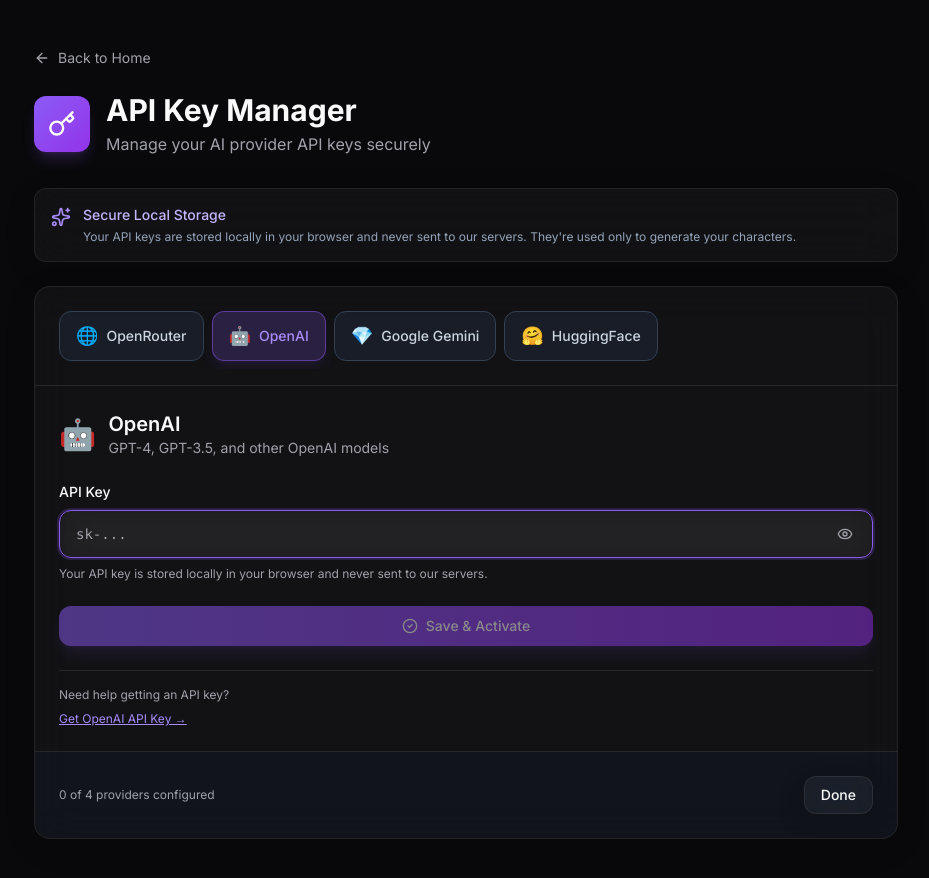
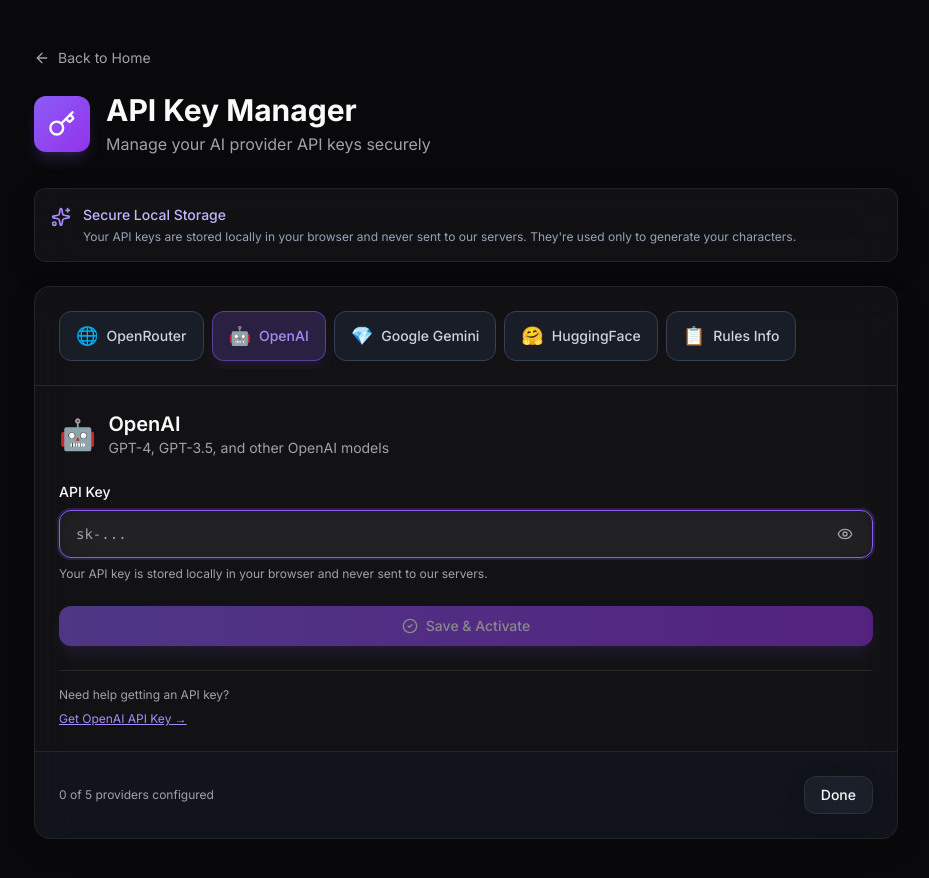
Before and after one commit to shubhamshk/BuildMyBot, a Next.js app: page /api-keys in a window 1280 px wide. Shown: the top 878 px of the page, without its empty margins (174-1103 px from the left). Built offline with nearby package versions, Linux system fonts and the light colour scheme.

Commit message:
img fixed4w

```diff
--- a/app/api-keys/page.tsx
+++ b/app/api-keys/page.tsx
@@ -43,6 +43,14 @@
     description: "Open-source models from HuggingFace",
     icon: "🤗",
   },
+
+  {
+    value: "rulesinfo",
+    label: "Rules Info",
+    placeholder: "api-keylength-info",
+    description: "Handle API key length for Rules Info service",
+    icon: "📋",
+  },
 ];
 
 export default function APIKeysPage() {
@@ -54,6 +62,7 @@
     openrouter: "",
     huggingface: "",
     lmstudio: "",
+    rulesinfo: "",
   });
   const [showKeys, setShowKeys] = useState<Record<APIProvider, boolean>>({
     openai: false,
@@ -61,6 +70,7 @@
     openrouter: false,
     huggingface: false,
     lmstudio: false,
+    rulesinfo: false,
   });
   const [selectedProvider, setSelectedProvider] = useState<APIProvider | null>(null);
   const [copiedKey, setCopiedKey] = useState<APIProvider | null>(null);
@@ -74,6 +84,7 @@
       openrouter: "",
       huggingface: "",
       lmstudio: "",
+      rulesinfo: "",
     };
 
     PROVIDERS.forEach((provider) => {
@@ -152,6 +163,7 @@
         openrouter: "",
         huggingface: "",
         lmstudio: "",
+        rulesinfo: "",
       });
       setSelectedProvider(null);
     }
--- a/components/api-key-manager.tsx
+++ b/components/api-key-manager.tsx
@@ -47,13 +47,14 @@
       description: "Open-source models from HuggingFace",
       icon: "🤗",
     },
-    // {
-    //   value: "lmstudio",
-    //   label: "LM Studio",
-    //   placeholder: "unused-key",
-    //   description: "Local model running via LM Studio (OpenAI compatible)",
-    //   icon: "🏠",
-    // },
+
+    {
+      value: "rulesinfo",
+      label: "Rules Info",
+      placeholder: "lmstudio-api-key",
+      description: "Handle LM Studio API key for local models",
+      icon: "📋",
+    },
   ];
 
 export function APIKeyManager({ isOpen, onClose, onSave }: APIKeyManagerProps) {
@@ -64,6 +65,7 @@
     openrouter: "",
     huggingface: "",
     lmstudio: "",
+    rulesinfo: "",
   });
   const [showKeys, setShowKeys] = useState<Record<APIProvider, boolean>>({
     openai: false,
@@ -71,6 +73,7 @@
     openrouter: false,
     huggingface: false,
     lmstudio: false,
+    rulesinfo: false,
   });
   const [selectedProvider, setSelectedProvider] = useState<APIProvider | null>(null);
   const [copiedKey, setCopiedKey] = useState<APIProvider | null>(null);
@@ -84,6 +87,7 @@
         openrouter: "",
         huggingface: "",
         lmstudio: "",
+        rulesinfo: "",
       };
 
       PROVIDERS.forEach((provider) => {
@@ -162,6 +166,7 @@
         openrouter: "",
         huggingface: "",
         lmstudio: "",
+        rulesinfo: "",
       });
       setSelectedProvider(null);
     }
@@ -192,6 +197,7 @@
       openrouter: "",
       huggingface: "",
       lmstudio: "",
+      rulesinfo: "",
     });
     onClose();
   };
--- a/lib/api-key.ts
+++ b/lib/api-key.ts
@@ -5,7 +5,7 @@
 
 import { detectProviderFromKey } from "@/lib/ai/provider-detection";
 
-export type APIProvider = "openai" | "gemini" | "openrouter" | "huggingface" | "lmstudio";
+export type APIProvider = "openai" | "gemini" | "openrouter" | "huggingface" | "lmstudio" | "rulesinfo";
 
 export function getAPIKey(provider?: APIProvider): string | null {
   if (provider) {
```
